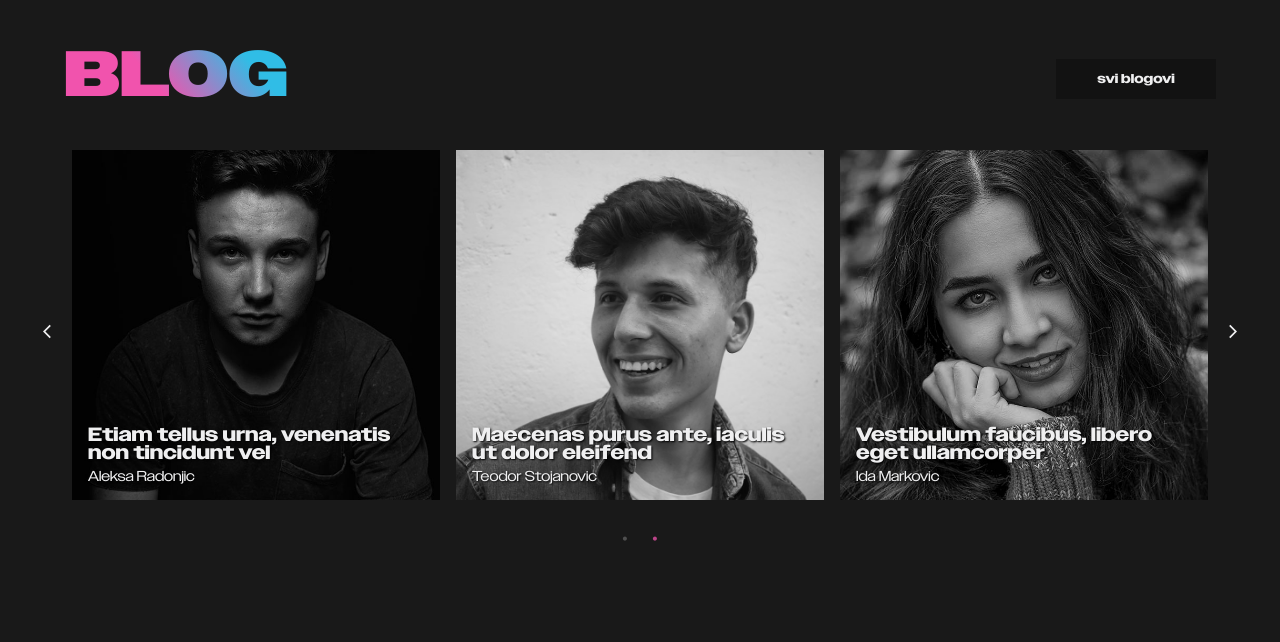
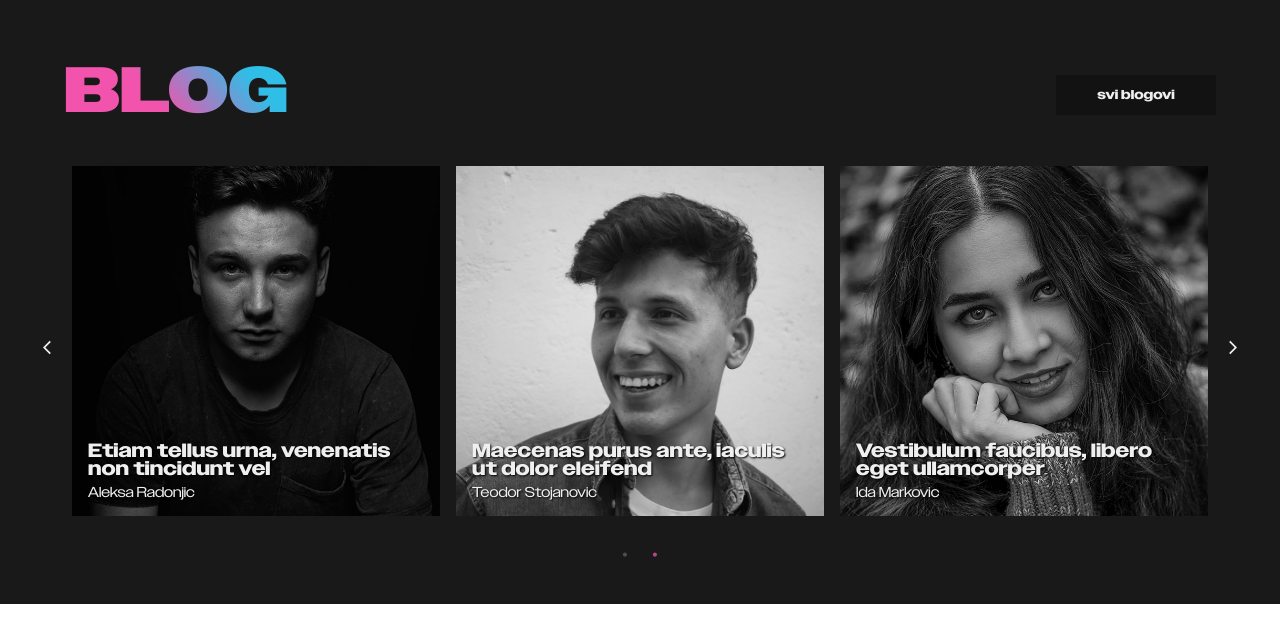
Before and after one commit to AticusFinch/spektra, a Next.js app: page /components/blog in a window 1280 px wide. Shown: the top 642 px of the page. Built offline with nearby package versions, Linux system fonts and the light colour scheme; grey boxes are pictures that could not be loaded.

Commit message:
test head

```diff
--- a/pages/components/blog.js
+++ b/pages/components/blog.js
@@ -86,6 +86,8 @@ const Blog = () => {
 
   return (
     <Container>
+      <div className={styles.flex}>
+        <div>
           <div className={styles["blog-head-container"]}>
             <h1 className={styles["blog-head"]}>Blog</h1>
             <button className={styles["all-blogs"]}>
@@ -216,6 +218,8 @@ const Blog = () => {
               </div>
             </Slider>
           </div>
+        </div>
+      </div>
     </Container>
   );
 };
--- a/pages/components/hero.module.css
+++ b/pages/components/hero.module.css
@@ -67,10 +67,6 @@
 }
 
 @media (max-width: 1920px) {
-  .home-container {
-    padding-top: 7rem;
-  }
-
   .index {
     font-size: 2.5rem;
     margin-bottom: 2rem;
--- a/pages/components/publications.module.css
+++ b/pages/components/publications.module.css
@@ -92,7 +92,7 @@
 .publication {
   width: 100%;
   height: 600px;
-  margin-bottom: 2rem;
+  margin-bottom: 1rem;
 }
 
 .publication-img-container {
--- a/pages/utils/container.module.css
+++ b/pages/utils/container.module.css
@@ -1,6 +1,6 @@
 .container {
-  padding: 3rem 4rem;
-  height: 100vh;
+  padding: 4rem 4rem;
+  height: auto;
   background-color: var(--dark-grey);
 }
 
@@ -22,7 +22,7 @@
 @media (max-width: 485px) {
   .container {
     padding: 3rem 1rem;
-    height: 100vh;
+    height: auto;
     background-color: var(--dark-grey);
   }
 }
```
Lines whose indentation alone changed are shown as unchanged.
